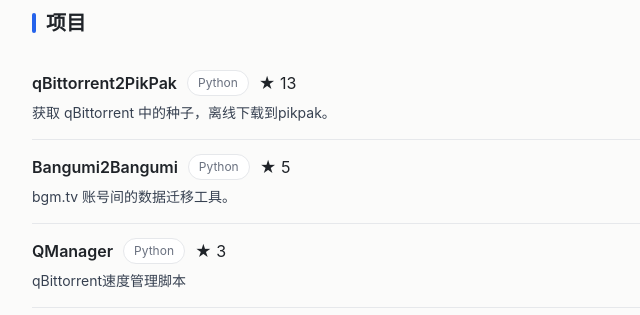
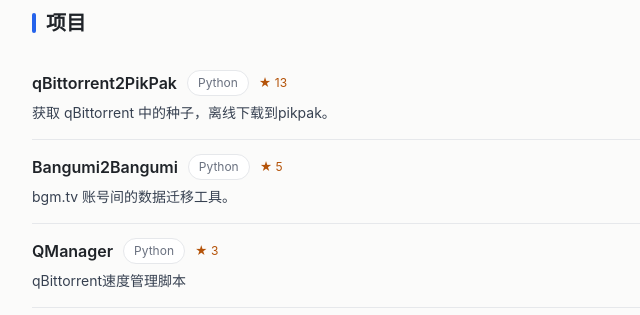
Before and after one commit to Adachi-Git/Adachi-Git.github.io, a plain HTML site: page index.html in a window 1280 px wide. Shown: the part 470-785 px from the top of the page, 272-912 px from the left. Drawn offline with Linux system fonts and the light colour scheme.

```diff
--- a/style.css
+++ b/style.css
@@ -126,6 +126,11 @@ body {
   background: #fff;
 }
 
+.project-stars {
+  font-size: 12px;
+  color: #b45309;
+}
+
 .project-desc {
   margin-top: 4px;
   font-size: 14px;
```
